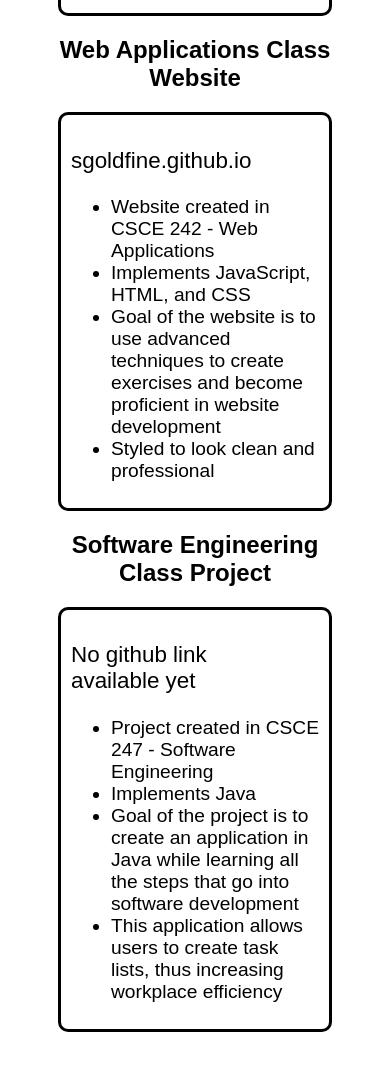
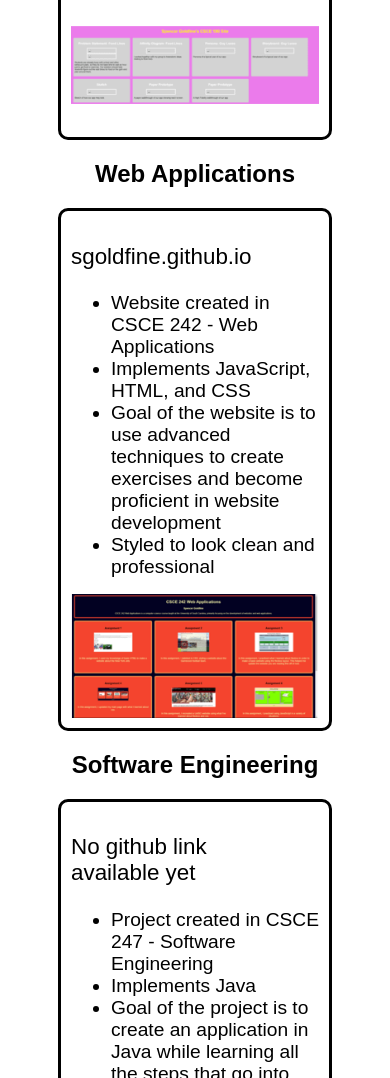
Before and after one commit to SGoldfine/SGoldfine.github.io, a plain HTML site: page projects/part1/project.html in a window 390 px wide. Shown: the part 637-1715 px from the top of the page. Drawn offline with Linux system fonts and the light colour scheme.

Commit message:
added images with links to project page

```diff
--- a/projects/part1/project.html
+++ b/projects/part1/project.html
@@ -26,8 +26,8 @@
         </header>
 
         <div id="main-content">
-            <section class="modern">
-                <h1 id="modern">Computing in the Modern World Class Website</h1>
+            <section class="project">
+                <h1 id="project">Computing in the Modern World</h1>
                 <section class="sec1">
                     <p>sgoldfine.github.io/csce190</p>
                     <ul>
@@ -36,11 +36,12 @@
                         <li>Goal of the website is to learn the basics of website development</li>
                         <li>Styled to get an understanding of CSS rather than look professional</li>
                     </ul>
-                </section>
+                    <a href="/csce190/index.html"><img src="images/modern.png" alt="CSCE 190 Website"></a>
+                    </section>
             </section>
-            <section class="web">
-                <h1 id="web">Web Applications Class Website</h1>
-                <section class="sec2">
+            <section class="project">
+                <h1 id="project">Web Applications</h1>
+                <section class="sec1">
                     <p>sgoldfine.github.io</p>
                     <ul>
                         <li>Website created in CSCE 242 - Web Applications</li>
@@ -48,11 +49,12 @@
                         <li>Goal of the website is to use advanced techniques to create exercises and become proficient in website development</li>
                         <li>Styled to look clean and professional</li>
                     </ul>
+                    <a href="/index.html"><img src="images/web.png" alt="CSCE 242 Website"></a>
                 </section>
             </section>
-            <section class="soft">
-                <h1 id="soft">Software Engineering Class Project</h1>
-                <section class="sec3">
+            <section class="project">
+                <h1 id="project">Software Engineering</h1>
+                <section class="sec1">
                     <p>No github link available yet</p>
                     <ul>
                         <li>Project created in CSCE 247 - Software Engineering</li>
--- a/projects/part1/projectstyles.css
+++ b/projects/part1/projectstyles.css
@@ -72,6 +72,14 @@ h3 {
     margin: 6px 0;
 }
 
+/* Images */
+
+img {
+    max-width: 100%;
+    display: block;
+    margin: auto;
+}
+
 /*Typography*/
 
 body {
@@ -110,9 +118,7 @@ body {
         flex-wrap: wrap;
     }
 
-    .web,
-    .modern,
-    .soft {
+    .project {
         flex: 25%;
     }
 
```
Also changed, not shown: projects/part1/images/modern.png (added), projects/part1/images/web.png (added).
